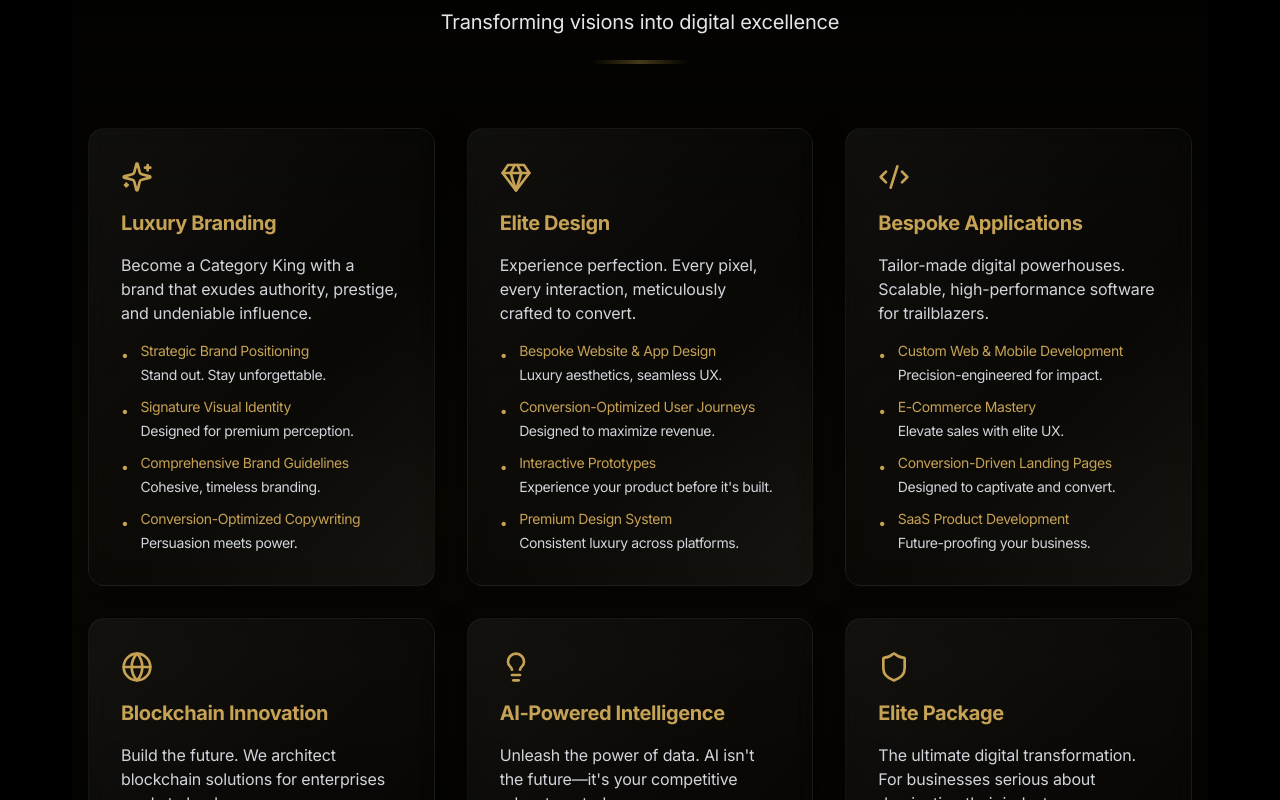
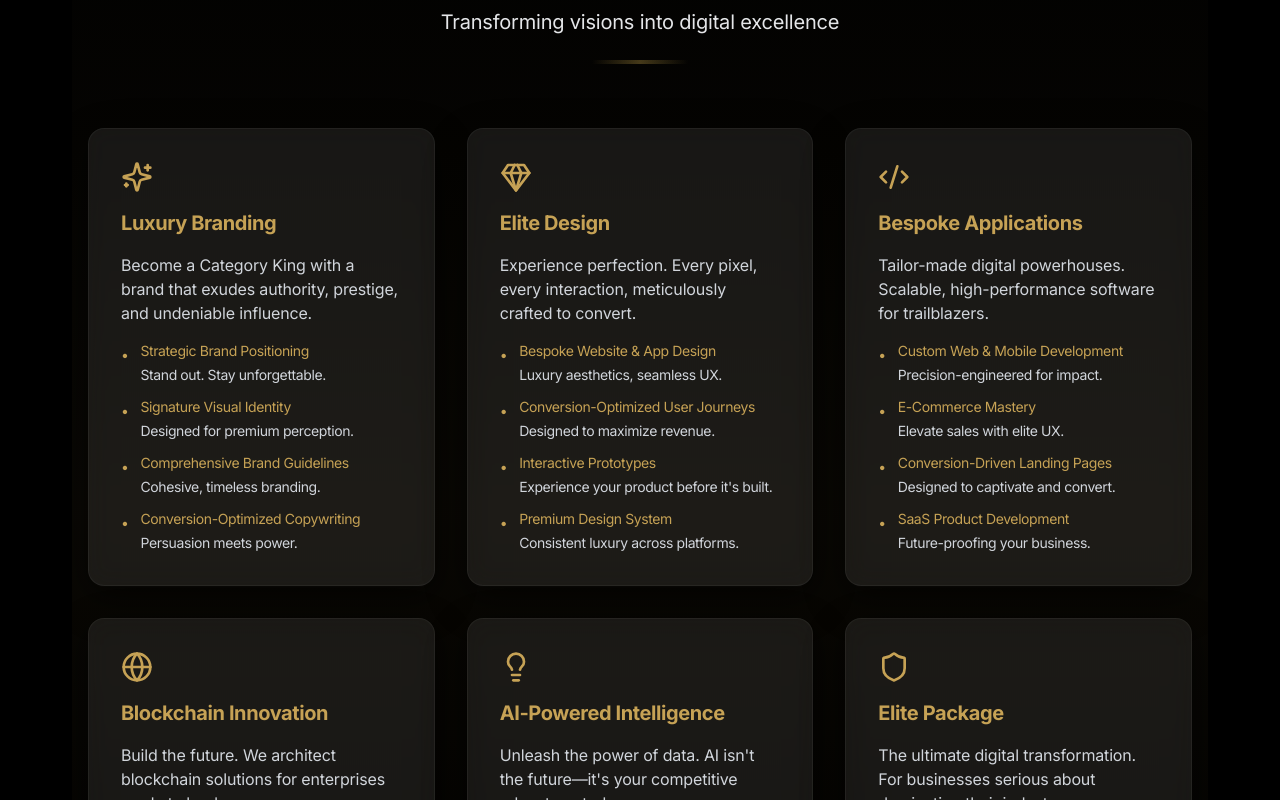
Before and after one commit to mrbuddhu/SanganakHQ, a Next.js app: page / in a window 1280 px wide. Shown: the part 1040-1840 px from the top of the page. Built offline with nearby package versions, Linux system fonts and the light colour scheme.

Commit message:
updated luxury carsd visibilty

```diff
--- a/src/app/globals.css
+++ b/src/app/globals.css
@@ -83,10 +83,10 @@ body {
 .luxury-card {
   background: linear-gradient(
     135deg,
-    rgba(255, 255, 255, 0.05) 0%,
-    rgba(255, 255, 255, 0.02) 40%,
-    rgba(255, 255, 255, 0.01) 60%,
-    rgba(255, 255, 255, 0.05) 100%
+    rgba(255, 255, 255, 0.08) 0%,
+    rgba(255, 255, 255, 0.08) 40%,
+    rgba(255, 255, 255, 0.08) 60%,
+    rgba(255, 255, 255, 0.08) 100%
   );
   backdrop-filter: blur(12px);
   border: 1px solid rgba(255, 255, 255, 0.05);
@@ -104,8 +104,10 @@ body {
 
 .luxury-card:hover {
   transform: perspective(1000px) translateZ(20px) scale(1.02);
-  box-shadow: none;
-  border-color: rgba(198, 162, 85, 0.3);
+  box-shadow:
+    0 8px 32px rgba(198, 162, 85, 0.15),
+    0 16px 48px rgba(198, 162, 85, 0.1);
+  border-color: rgba(198, 162, 85, 0.4);
 }
 .luxury-card::after {
   content: '';
```
